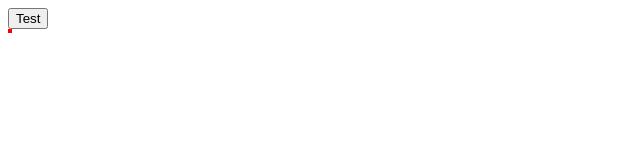
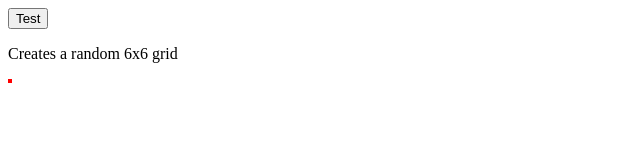
Before and after one commit to hackerhoursboise/ShortTermProjects, a plain HTML site: page index.html in a window 1280 px wide. Shown: the whole page, without its empty margins (0-640 px from the left). Drawn offline with Linux system fonts and the light colour scheme.

Commit message:
Added descriptor for the test button

```diff
--- a/index.html
+++ b/index.html
@@ -10,7 +10,7 @@
 
 
   <button onclick="boggleGrid(6);">Test</button>
-
+  <p>Creates a random 6x6 grid</p>
 <table id="test">
 
   </table>
```
